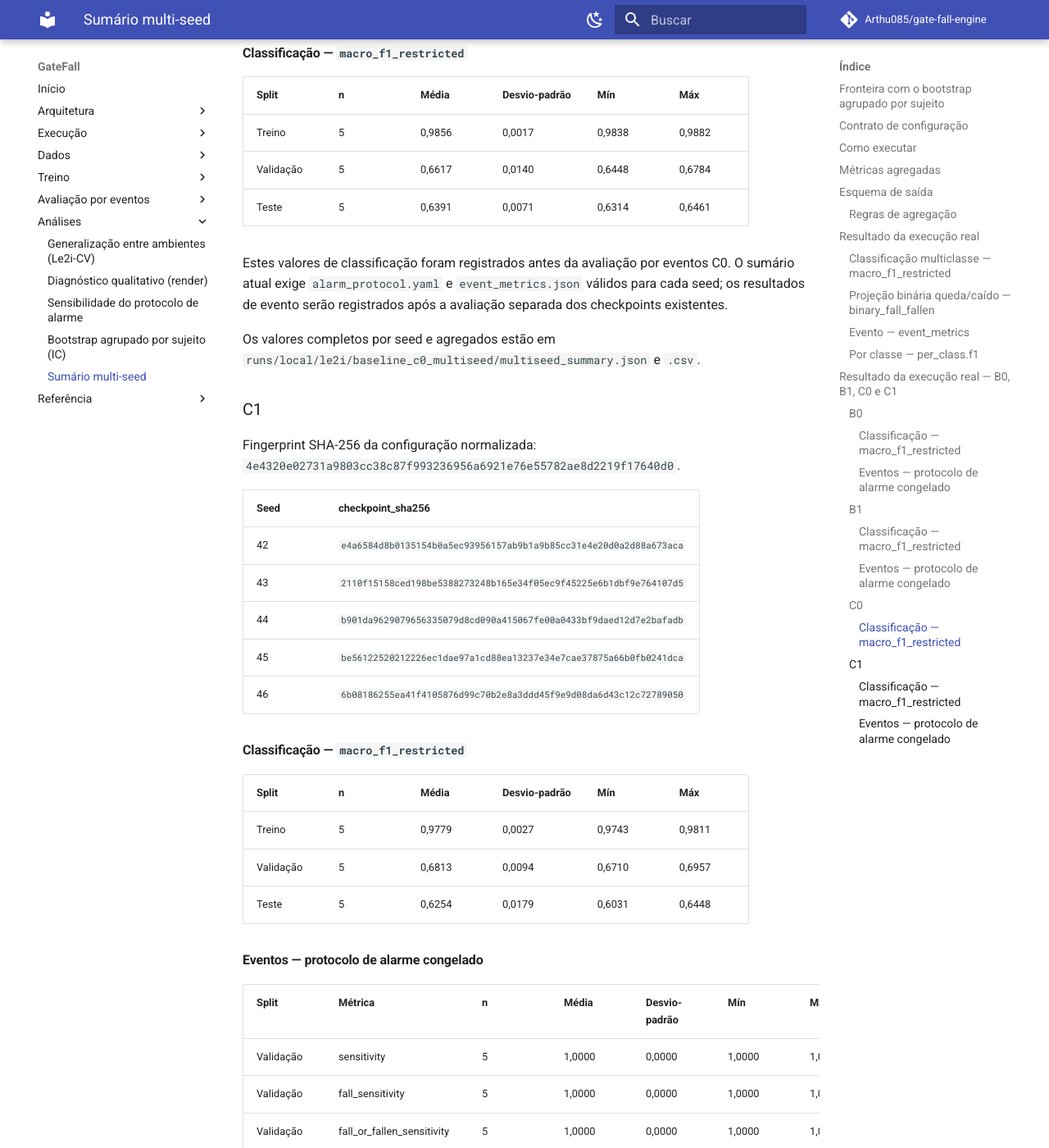
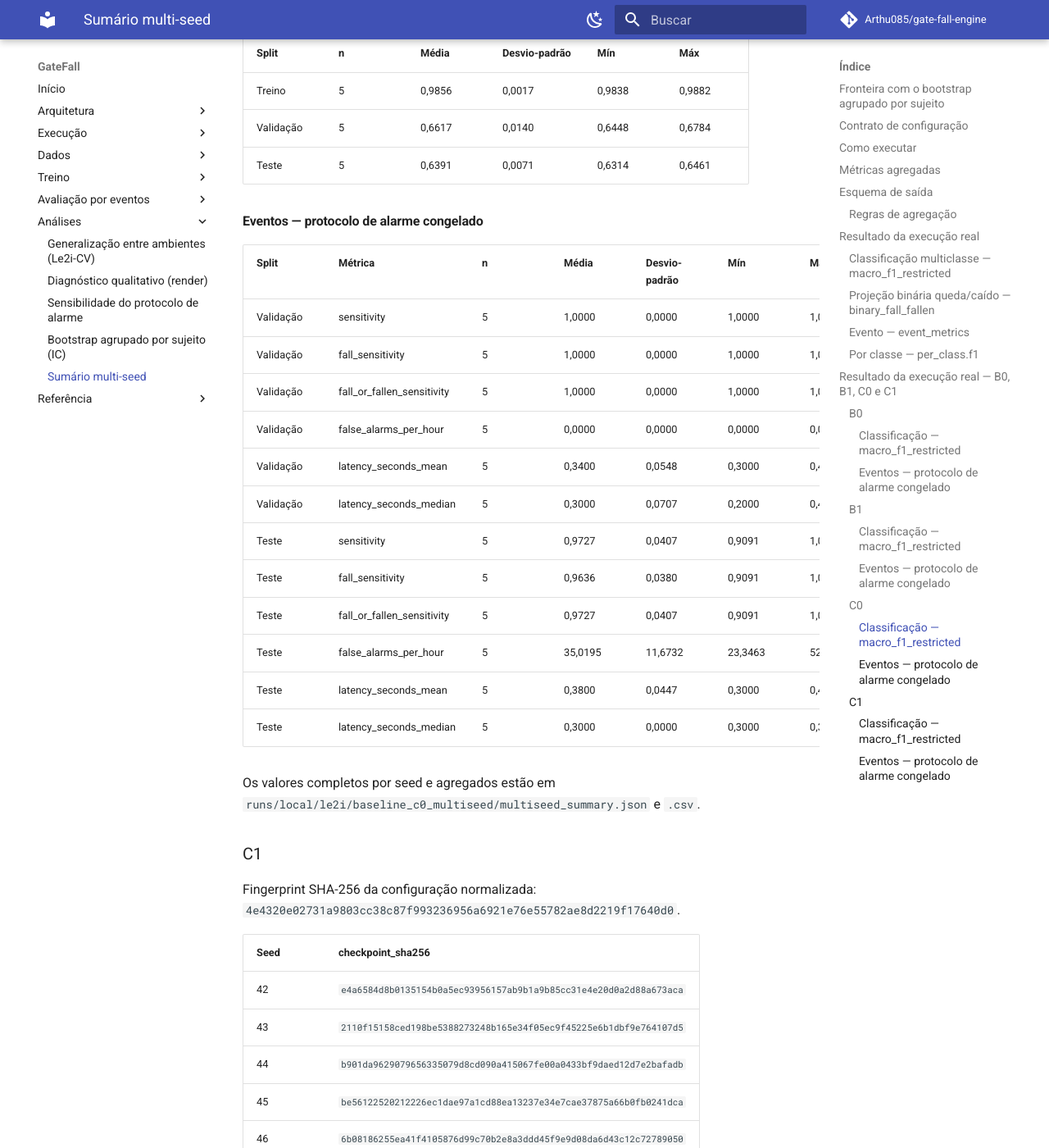
Before and after one commit to Arthu085/gate-fall-engine, an MkDocs documentation site: the page built from docs/analysis/multiseed-summary.md, in a window 1280 px wide and 1400 px high, scrolled down 10587 px. Shown: the whole window at 82% size. Built offline with MkDocs 1.6.1 and Material for MkDocs 9.7.7, drawn with Linux system fonts in a browser that asks for light colours; comment, search, counter and statistics services are not loaded; some of the changed text lies outside the part shown.

Commit message:
docs(c0): consolidate event evaluation evidence

```diff
--- a/docs/analysis/multiseed-summary.md
+++ b/docs/analysis/multiseed-summary.md
@@ -92,7 +92,7 @@ mensagem de skip nomeia exatamente o(s) arquivo(s) encontrado(s).
     completo (`tp`/`tn`/`fp`/`fn`/`support`/`precision`/`recall`/`f1`).
   - `binary_fall_fallen[split]` (train/val/test): derivado da
     `confusion_matrix` acima, sem rodar inferência de novo.
-  - `events[split]` (val/test, ausente para C0): o bloco de split validado de
+  - `events[split]` (val/test): o bloco de split validado de
     `event_metrics.json`, na íntegra, incluindo `latency_seconds.per_event`
     e as métricas binárias de janela.
   - `aggregate`: as mesmas famílias de métricas (`classification`,
@@ -101,8 +101,7 @@ mensagem de skip nomeia exatamente o(s) arquivo(s) encontrado(s).
 - `multiseed_summary.csv`: achatado, uma linha por
   `(split, metric_group, entity, metric)`, colunas `split`, `metric_group`,
   `entity`, `metric`, `n`, `mean`, `std`, `min`, `max`. `metric_group` é um
-  de `classification`, `per_class`, `binary`, `events`; C0 não tem linhas
-  `events`. `entity` carrega o
+  de `classification`, `per_class`, `binary`, `events`. `entity` carrega o
   nome da classe nas linhas `f1_by_class` (metric_group `classification`) e
   `per_class`; fica vazio nas demais. `f1_by_class` (por classe restrita,
   metric_group `classification`) é mantido deliberadamente distinto de
@@ -358,10 +357,22 @@ Fingerprint SHA-256 da configuração normalizada: `7ce58d7ea967633a340396757acf
 | Validação | 5 | 0,6617 | 0,0140 | 0,6448 | 0,6784 |
 | Teste | 5 | 0,6391 | 0,0071 | 0,6314 | 0,6461 |
 
-Estes valores de classificação foram registrados antes da avaliação por
-eventos C0. O sumário atual exige `alarm_protocol.yaml` e
-`event_metrics.json` válidos para cada seed; os resultados de evento serão
-registrados após a avaliação separada dos checkpoints existentes.
+#### Eventos — protocolo de alarme congelado
+
+| Split | Métrica | n | Média | Desvio-padrão | Mín | Máx |
+| --- | --- | --- | --- | --- | --- | --- |
+| Validação | sensitivity | 5 | 1,0000 | 0,0000 | 1,0000 | 1,0000 |
+| Validação | fall_sensitivity | 5 | 1,0000 | 0,0000 | 1,0000 | 1,0000 |
+| Validação | fall_or_fallen_sensitivity | 5 | 1,0000 | 0,0000 | 1,0000 | 1,0000 |
+| Validação | false_alarms_per_hour | 5 | 0,0000 | 0,0000 | 0,0000 | 0,0000 |
+| Validação | latency_seconds_mean | 5 | 0,3400 | 0,0548 | 0,3000 | 0,4000 |
+| Validação | latency_seconds_median | 5 | 0,3000 | 0,0707 | 0,2000 | 0,4000 |
+| Teste | sensitivity | 5 | 0,9727 | 0,0407 | 0,9091 | 1,0000 |
+| Teste | fall_sensitivity | 5 | 0,9636 | 0,0380 | 0,9091 | 1,0000 |
+| Teste | fall_or_fallen_sensitivity | 5 | 0,9727 | 0,0407 | 0,9091 | 1,0000 |
+| Teste | false_alarms_per_hour | 5 | 35,0195 | 11,6732 | 23,3463 | 52,5292 |
+| Teste | latency_seconds_mean | 5 | 0,3800 | 0,0447 | 0,3000 | 0,4000 |
+| Teste | latency_seconds_median | 5 | 0,3000 | 0,0000 | 0,3000 | 0,3000 |
 
 Os valores completos por seed e agregados estão em
 `runs/local/le2i/baseline_c0_multiseed/multiseed_summary.json` e `.csv`.
```
Also changed, not shown: README.md (+5 -4 lines), docs/data/organization.md (+1 -1 lines), docs/eval/baseline-c0-events.md (+1 -1 lines), docs/index.md (+2 -2 lines), docs/reference/le2i-runs.md (+3 -4 lines), 2 other files.
